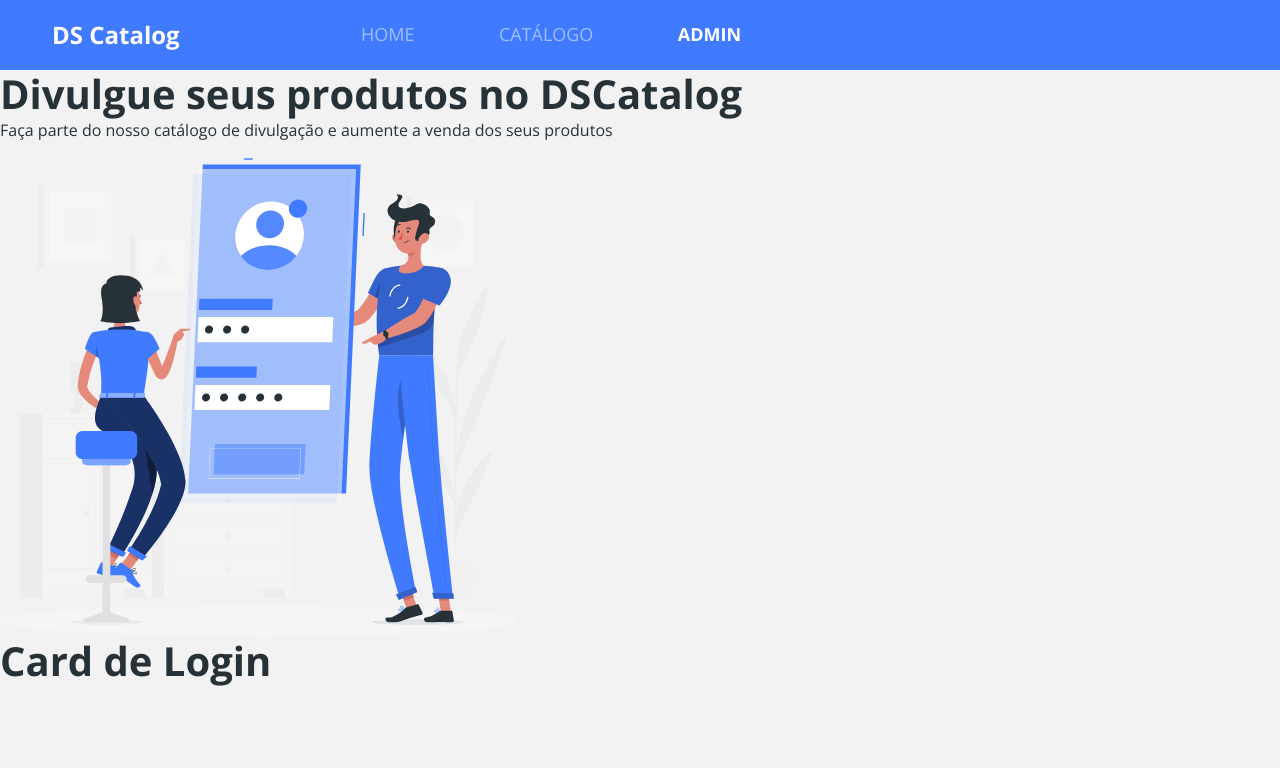
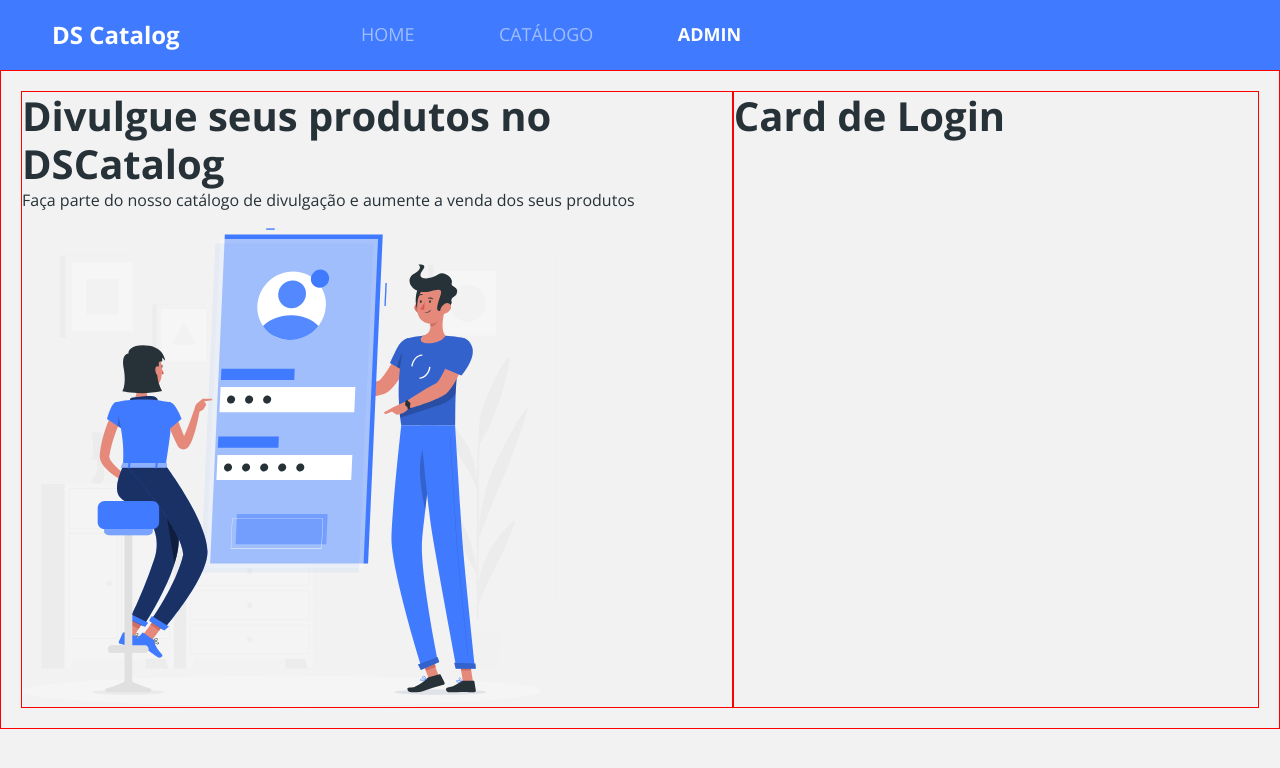
Before and after one commit to westorres9/dscatalogValidationOauth2, a React (Create React App) app in the folder frontend/: page /admin/auth/login in a window 1280 px wide. Shown: the top 768 px of the page. Built offline with nearby package versions, Linux system fonts and the light colour scheme; no server answers.

Commit message:
auth page stylizing

```diff
--- a/frontend/src/pages/Admin/Auth/index.tsx
+++ b/frontend/src/pages/Admin/Auth/index.tsx
@@ -1,5 +1,6 @@
 import { ReactComponent as AuthImage } from 'assets/images/auth-image.svg';
 import { Route, Switch } from 'react-router-dom';
+import './styles.css';
 
 
 const Auth = () => {
--- /dev/null
+++ b/frontend/src/pages/Admin/Auth/styles.css
@@ -0,0 +1,38 @@
+.auth-container {
+    display: flex;
+    justify-content: space-around;
+    padding: 20px;
+    border: 1px solid red;
+}
+
+.auth-banner-container {
+    display: none;
+    border: 1px solid red;
+
+}
+
+.auth-form-container {
+    border: 1px solid red;
+    width: 100%;
+}
+
+@media (min-width: 576px) {
+    .auth-form-container {
+        width: 480px;
+    }
+}
+
+@media (min-width: 768px) {
+    .auth-form-container {
+        width: 550px;
+    }
+}
+
+@media (min-width: 1200px) {
+    .auth-banner-container {
+        display: flex;
+        flex-direction: column;
+
+    }
+
+}
```
